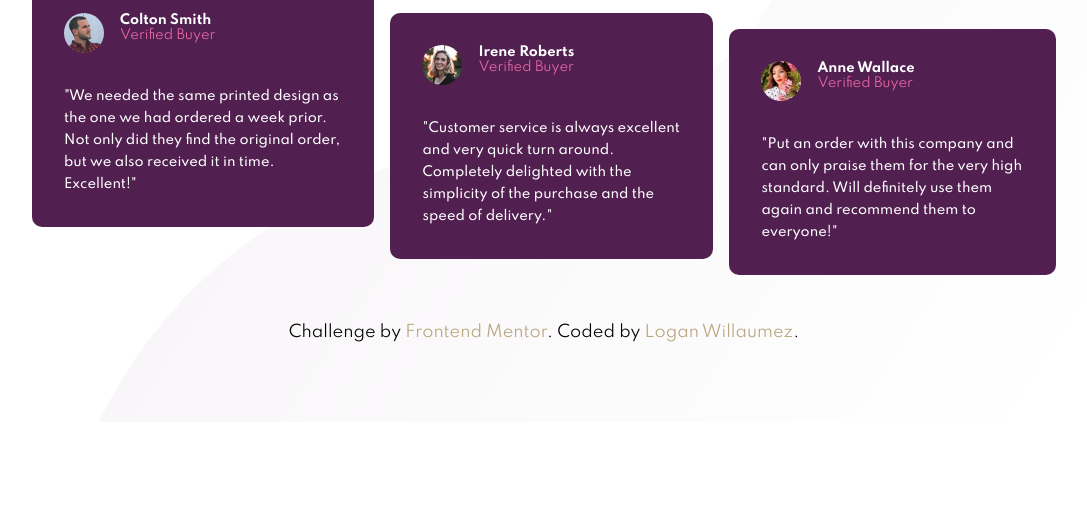
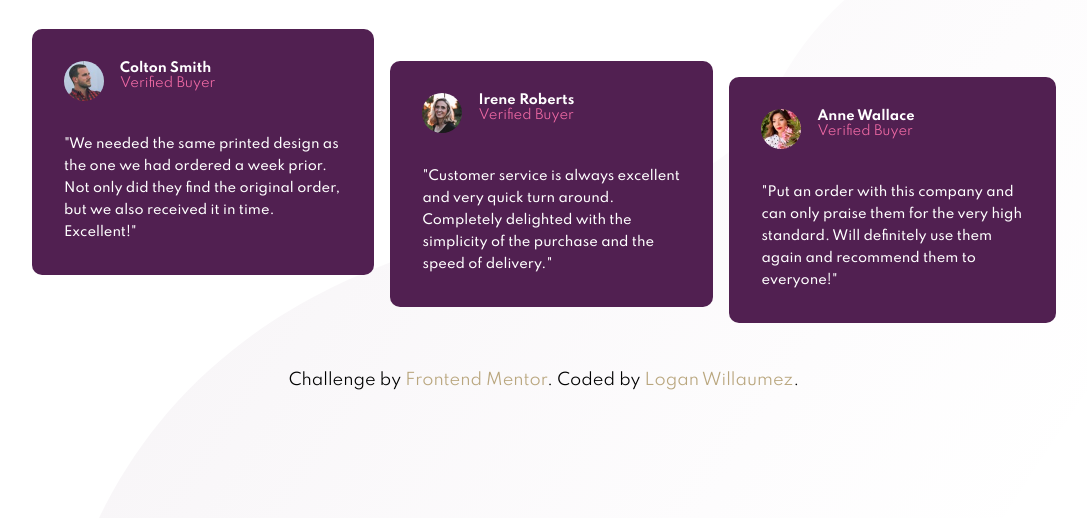
Before and after one commit to LWhills/Social_Proof_Section, a plain HTML site: page index.html in a window 1280 px wide. Shown: the part 422-940 px from the top of the page, without its empty margins (96-1183 px from the left). Before the commit the page ends 844 px from the top, so only its background shows below. Drawn offline with Linux system fonts and the light colour scheme.

Commit message:
Correction padding

```diff
--- a/CSS/style.css
+++ b/CSS/style.css
@@ -151,7 +151,7 @@ h1 {
   .split-container {
     width: 80%;
     max-width: 1152px;
-    padding: 5em 0em;
+    padding: 8em 0em;
   }
   h1 {
     margin-left: 0;
```
